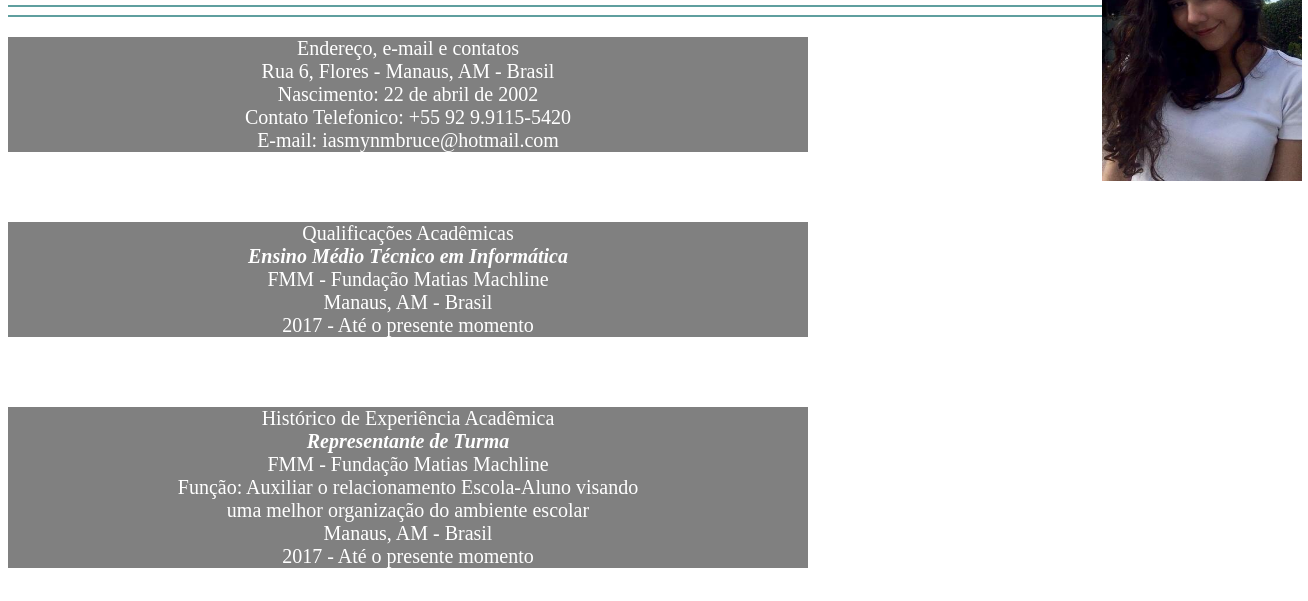
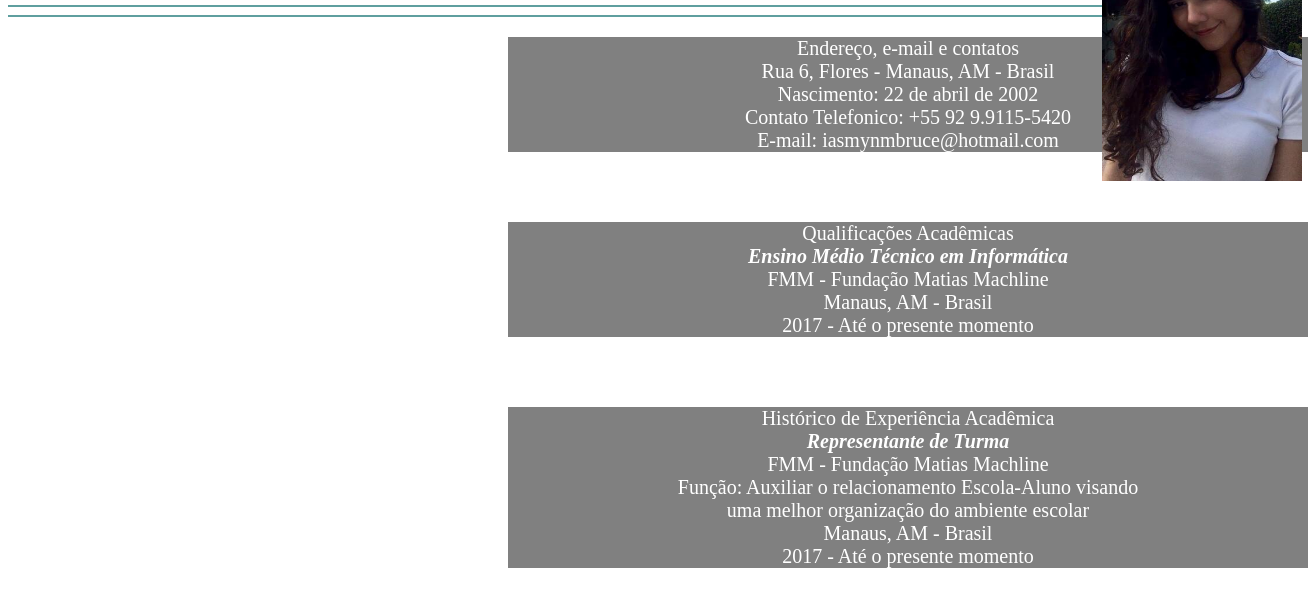
Before and after one commit to bruceias/Lista3, a plain HTML site: page index.html in a window 1280 px wide. Shown: the part 199-800 px from the top of the page, 1308 px wide, since content can reach past the window. Drawn offline with Linux system fonts and the light colour scheme.

Commit message:
Update estilo.css

```diff
--- a/estilo.css
+++ b/estilo.css
@@ -33,7 +33,7 @@ img.iasmyn{
 }
 
 p.bloco{
-	margin-left:center;
+	margin-left:500px;
 	background-color: grey;
 	text-align:center;
 	color: white;
```
